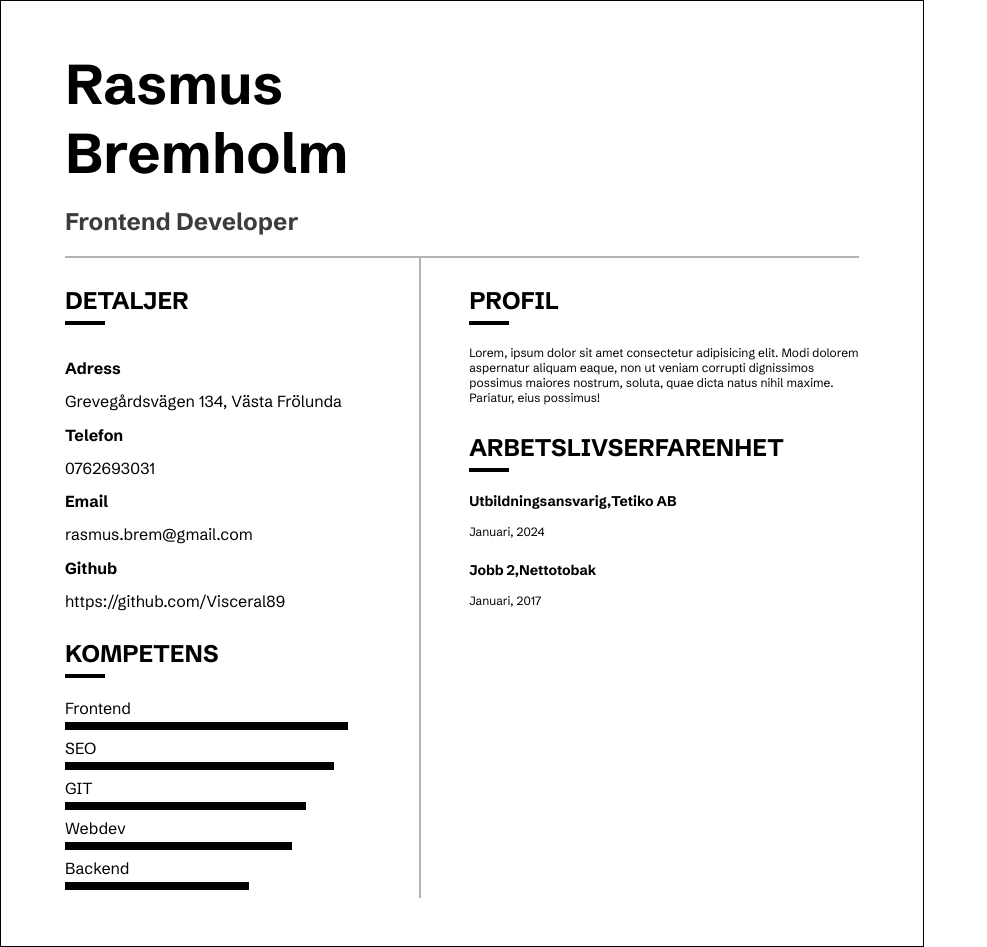
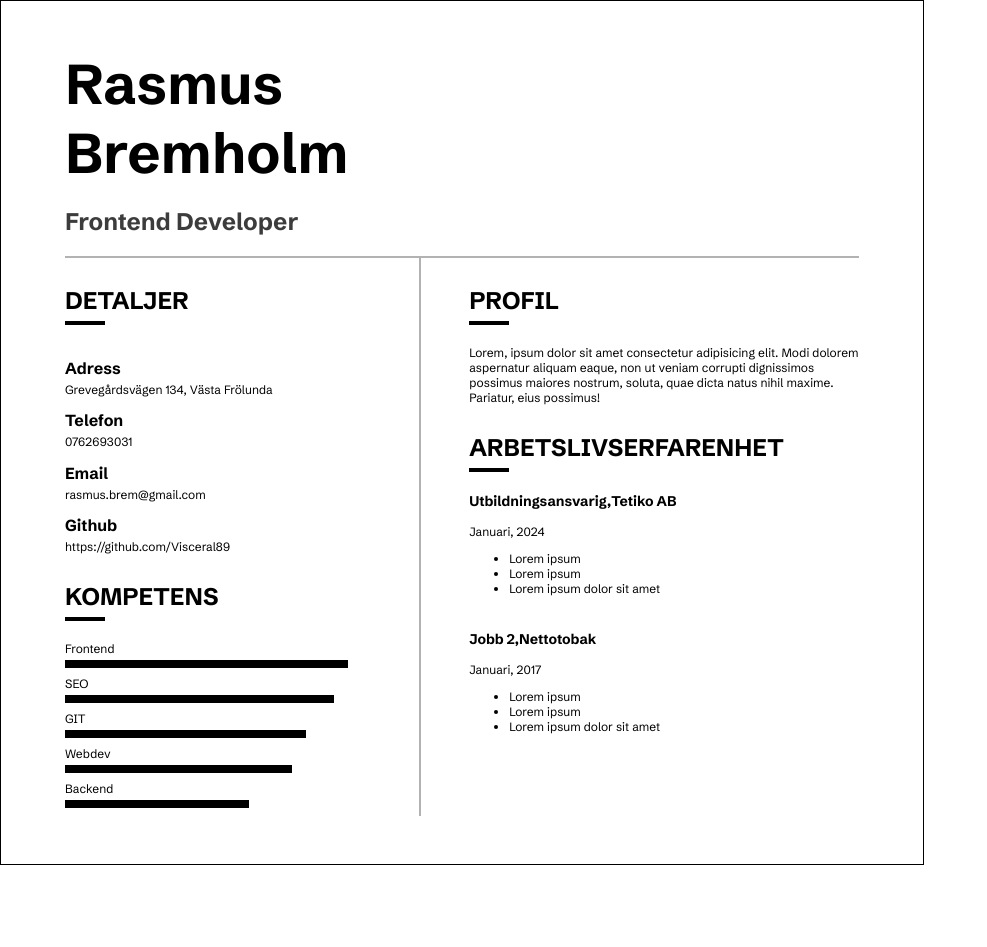
Before and after one commit to visceral89/cv-template, a Next.js app: page / in a window 1280 px wide. Shown: the whole page, without its empty margins (0-987 px from the left). After the commit the page ends 865 px from the top, so only its background shows below. Built offline with nearby package versions, Linux system fonts and the light colour scheme.

Commit message:
finished experience

```diff
--- a/app/components/Experience.jsx
+++ b/app/components/Experience.jsx
@@ -11,6 +11,11 @@ export default function Experience() {
 							{item.title},{item.workplace}
 						</h3>
 						<span>{item.time}</span>
+						<ul>
+							{item.desc.map((descItem, descIndex) => (
+								<li key={descIndex}>{descItem}</li>
+							))}
+						</ul>
 					</div>
 				</div>
 			))}
--- a/app/page.module.scss
+++ b/app/page.module.scss
@@ -48,7 +48,7 @@
 	width: 50%;
 	display: flex;
 	flex-direction: column;
-	font-size: 16px;
+	font-size: 12px;
 	border-right: 2px solid rgba(0, 0, 0, 0.3);
 	h1 {
 		padding-top: 12px;
@@ -57,6 +57,7 @@
 		@include title-border;
 	}
 	h2 {
+		margin-bottom: 4px;
 		font-size: 16px;
 	}
 }
```
